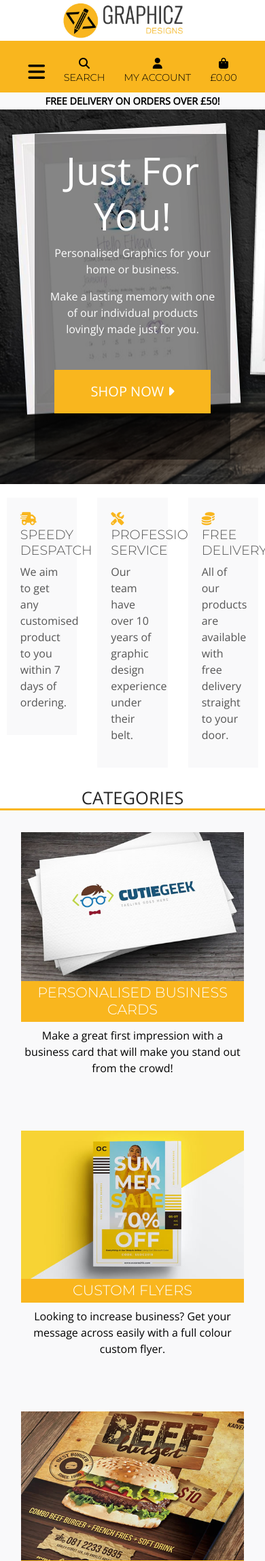
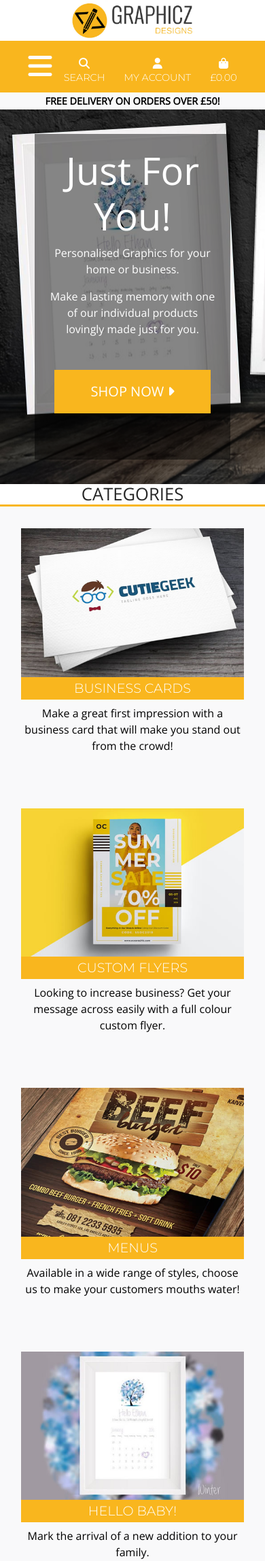
Before and after one commit to Baynuts/graphics, a Django app: page / in a window 390 px wide. Shown: the top 2296 px of the page at 68% size. Run offline with Django 3.2, Linux system fonts and the light colour scheme; some libraries are stand-ins or nearby versions.

Commit message:
Fix responsive issue on home page

```diff
--- a/home/templates/home/index.html
+++ b/home/templates/home/index.html
@@ -12,7 +12,7 @@
 {% block content %}
     <!--Main homepage image-->
     <div id="home-image" class="position-relative overflow-hidden p-3 m-md-3 text-center bg-light">
-        <div class="col-md-5 p-lg-5 mx-auto">
+        <div class="col-lg-8 col-md-10 p-lg-5 mx-auto">
             <div class="trans-back">
                 <h1 class="display-4 font-weight-normal text-white">Just For You!</h1>
                 <p class="text-white">Personalised Graphics for your home or business. </p>
@@ -24,24 +24,24 @@
         </div>
     </div>
     <!--Reasons to buy-->
-    <div class="container-home">
+    <div class="container-home d-none d-md-block">
         <div class="row">
             <div class="col-4">
                 <div class="icon-block">
                     <h3 class="sell-points"><i class="fas fa-shipping-fast sell-fa"></i>Speedy Despatch</h3>
-                    <p>We aim to get any customised product to you within 7 days of ordering.</p>
+                    <p class="sell-p">We aim to get any customised product to you within 7 days of ordering.</p>
                 </div>
             </div>
             <div class="col-4">
                 <div class="icon-block">
                     <h3 class="sell-points"><i class="fas fa-tools sell-fa"></i>Professional Service</h3>
-                    <p>Our team have over 10 years of graphic design experience under their belt.</p>
+                    <p class="sell-p">Our team have over 10 years of graphic design experience under their belt.</p>
                 </div>
             </div>
             <div class="col-4">
                 <div class="icon-block">
                     <h3 class="sell-points"><i class="fas fa-coins sell-fa"></i>Free Delivery</h3>
-                    <p>All of our products are available with free delivery straight to your door.</p>
+                    <p class="sell-p">All of our products are available with free delivery straight to your door.</p>
                 </div>
             </div>
         </div>
@@ -59,9 +59,11 @@
                     <img src="/media/business-cards-home.jpg" class="img-fluid"/>
                 </a>
             </div>
+            <div class="cat-box">
                 <h2 class="logo-txt">
-                <a href="{% url 'products' %}?category=business_cards" class="homep-link">Personalised Business Cards</a>
+                    <a href="{% url 'products' %}?category=business_cards" class="homep-link">Business Cards</a>
                 </h2>
+            </div>
             <p>Make a great first impression with a business card that will make you stand out from the crowd!</p>
         </div>
       </div>
@@ -72,9 +74,11 @@
                         <img src="/media/leaflet-home.jpg" class="img-fluid"/>
                     </a>
                 </div>
+                <div class="cat-box">
                     <h2 class="logo-txt">
                         <a href="{% url 'products' %}?category=leaflets" class="homep-link">Custom Flyers</a>
                     </h2>
+                </div>
                 <p>Looking to increase business? Get your message across easily with a full colour custom flyer.</p>
             </div>
       </div>
@@ -85,7 +89,9 @@
                         <img src="/media/menu-home.jpg" class="img-fluid"/>
                     </a>
                 </div>
+                <div class="cat-box">
                     <h2 class="logo-txt"><a href="{% url 'products' %}?category=menus" class="homep-link">Menus</a></h2>
+                </div>
                 <p>Available in a wide range of styles, choose us to make your customers mouths water!</p>
             </div>
       </div>
@@ -99,9 +105,11 @@
                     <img src="/media/hello-baby-home.jpg" class="img-fluid"/>
                 </a>
             </div>
+            <div class="cat-box">
             <h2 class="logo-txt">
                 <a href="{% url 'products' %}57" class="homep-link">Hello Baby!</a>
             </h2>
+            </div>
             <p>Mark the arrival of a new addition to your family.</p>
         </div>
       </div>
@@ -112,9 +120,11 @@
                         <img src="/media/pixelfy-home.jpg" class="img-fluid"/>
                     </a>
                 </div>
+                <div class="cat-box">
                     <h2 class="logo-txt">
                         <a href="{% url 'products' %}58" class="homep-link">Pixelfy</a>
                     </h2>
+                </div>
                 <p>Create a loved ones name in a graphicz way.</p>
             </div>
       </div>
@@ -125,7 +135,9 @@
                         <img src="/media/savour-the-date-home.jpg" class="img-fluid"/>
                     </a>
                 </div>
+                <div class="cat-box">
                 <h2 class="logo-txt"><a href="{% url 'products' %}59" class="homep-link">Savour The Date</a></h2>
+                </div>
                 <p>Everbody has that single date that they love to remember.</p>
             </div>
       </div>
@@ -137,7 +149,7 @@
     <!--Product sections-->
     <div class="container-home">
         <div class="row">
-            <div class="col-3">
+            <div class="col-md-3 col-sm-6">
                 <div class="card h-100 border-0">
                     <a href="{% url 'products' %}54">
                         <img class="card-img-top img-fluid" src="/media/business-card-3.jpg" alt="Full Gloss Premium Business Cards">
@@ -156,7 +168,7 @@
                     </div>
                 </div>
             </div>
-            <div class="col-3">
+            <div class="col-md-3 col-sm-6">
                 <div class="card h-100 border-0">
                     <a href="{% url 'products' %}55">
                         <img class="card-img-top img-fluid" src="/media/business-card-4.jpg" alt="Premium Matt Business Cards">
@@ -175,7 +187,7 @@
                     </div>
                 </div>
             </div>
-            <div class="col-3">
+            <div class="col-md-3 col-sm-6">
                 <div class="card h-100 border-0">
                     <a href="{% url 'products' %}54">
                         <img class="card-img-top img-fluid" src="/media/business-card-3.jpg" alt="Full Gloss Premium Business Cards">
@@ -194,7 +206,7 @@
                     </div>
                 </div>
             </div>
-            <div class="col-3">
+            <div class="col-md-3 col-sm-6">
                 <div class="card h-100 border-0">
                     <a href="{% url 'products' %}55">
                         <img class="card-img-top img-fluid" src="/media/business-card-4.jpg" alt="Premium Matt Business Cards">
--- a/static/css/base.css
+++ b/static/css/base.css
@@ -51,8 +51,9 @@ body {
 }
 
 .mob-nav-menu {
-    color:#000;
-    font-size:28px;
+    color: #fefcfc;
+    font-size: 40px;
+    margin-top: -15px;
 }
 
 .std-font {
@@ -176,6 +177,10 @@ h3.sell-points {
     margin-right: 10px;
 }
 
+p.sell-p {
+    padding: 8px;
+    font-size: 0.8em;
+}
 
 /* Footer styles */
 
@@ -218,7 +223,7 @@ footer.text-footer {
 
 .buy-now-button {
     background-color: #ffffff;
-    padding: 2px 20px!important;
+    padding: 2px 10px!important;
     color: #f9b61e;
     font-weight: 600;
 }
@@ -301,7 +306,7 @@ a.category-badge > span.badge:hover {
 
 .logo-txt {
     text-transform: uppercase;
-    font-size: 1.3rem;
+    font-size: 1.2rem;
     background-color: #f9b61e;
     color: #fff;
     padding: 5px;
@@ -374,8 +379,8 @@ a:hover.homep-link {
 /* Allauth form formatting */
 
 .allauth-form-inner-content p {
-    margin-top: 1.5rem; /* mt-4 */
-    color: #6c757d; /* text-secondary */
+    margin-top: 1.5rem;
+    color: #6c757d;
 }
 
 .allauth-form-inner-content input {
@@ -393,7 +398,6 @@ a:hover.homep-link {
 
 .allauth-form-inner-content button,
 .allauth-form-inner-content input[type='submit'] {
-	/* btn */
 	display: inline-block;
     font-weight: 400;
     color: #fff;
@@ -422,7 +426,7 @@ a:hover.homep-link {
 }
 
 .allauth-form-inner-content a {
-	color: #17a2b8; /* text-info */
+	color: #17a2b8;
 }
 
 /* Product Form */
@@ -453,7 +457,20 @@ a:hover.homep-link {
     border-radius: 0;
 }
 
+
+
+
+
+
+
+
 /* -------------------------------- Media Queries */
+
+@media (min-width: 1327px) {
+
+}
+
+
 
 /* Slightly larger container on xl screens */
 @media (min-width: 1200px) {
@@ -461,6 +478,23 @@ a:hover.homep-link {
     max-width: 80%;
   }
 }
+
+
+
+@media (max-width: 1080px) {
+
+h3.sell-points {
+    font-size: 1.0rem;
+}
+.lead {
+    font-size: 1rem;
+}
+
+
+}
+
+
+
 
 /* pad the top a bit when navbar is collapsed on mobile */
 @media (max-width: 991px) {
@@ -511,16 +545,42 @@ a:hover.homep-link {
 
     .logo-box {
         height: 60px;
+        margin-left: 0px;
     }
 
     .navbar a:hover {
     border-bottom: none;
     }
+
+.logo {
+    text-align: center;
 }
 
+.navbar-nav .nav-link {
+    padding-top: 20px;
+    padding-bottom: 20px;
+}
+
+.nav-item a {
+    border-bottom: none;
+    color: #fff;
+}
+
+a.dropdown-item {
+    color: #000;
+}
+
+.icon-block {
+    padding: 10px;
+    height: 151px;
+}
+
+.lead {
+    font-size: 0.8rem!important;
+}
+
+a.buy-now-button.btn.rounded-0.float-right.text-uppercase.py-3 {
+    float: left!important;
+}
 
 }
-
-
-
-}
--- a/templates/base.html
+++ b/templates/base.html
@@ -88,7 +88,7 @@
         </div>
 
         <div id="bottomnav" class="row pt-lg-2 d-lg-flex">
-            <div class="col-12 col-lg-4">
+            <div class="col-12 col-lg-4 logo">
                 <a href="{% url 'home' %}">
                     <img src="/media/graphicz-logo.jpg" class="logo-box">
                 </a>
@@ -153,7 +153,7 @@
             <div class="col-10">
                 <p class="footer-txt">
                     <span class="graphic-yell">Graphicz Designs</span><br>
-                    Specialists in customised and personalised artwork for persoanl and business.
+                    Specialists in customised and personalised artwork for personal and business.
                 </p>
             </div>
         </div>
--- a/templates/includes/mobile-top-header.html
+++ b/templates/includes/mobile-top-header.html
@@ -1,5 +1,5 @@
 <li class="list-inline-item">
-    <a class="text-black nav-link d-block d-lg-none" href="#" id="mobile-search" data-toggle="dropdown" aria-haspopup="true" aria-expanded="false">
+    <a class="text-white nav-link d-block d-lg-none" href="#" id="mobile-search" data-toggle="dropdown" aria-haspopup="true" aria-expanded="false">
         <div class="text-center">
             <div><i class="fas fa-search fa-lg"></i></div>
             <p class="my-0">Search</p>
@@ -21,7 +21,7 @@
     </div>
 </li>
 <li class="list-inline-item dropdown">
-    <a class="text-black nav-link d-block d-lg-none" href="#" id="user-options" data-toggle="dropdown" aria-haspopup="true" aria-expanded="false">
+    <a class="text-white nav-link d-block d-lg-none" href="#" id="user-options" data-toggle="dropdown" aria-haspopup="true" aria-expanded="false">
         <div class="text-center">
             <div><i class="fas fa-user fa-lg"></i></div>
             <p class="my-0">My Account</p>
@@ -40,11 +40,11 @@
         {% endif %}
     </div>
 </li>
-<li class="list-inline-item">
-    <a class="{% if grand_total %}text-primary font-weight-bold{% else %}text-black{% endif %} nav-link d-block d-lg-none" href="{% url 'view_cart' %}">
+<li class="list-inline-item basket">
+    <a class="{% if grand_total %}text-primary font-weight-bold{% else %}text-white{% endif %} nav-link d-block d-lg-none" href="{% url 'view_cart' %}">
         <div class="text-center">
-            <div><i class="fas fa-shopping-bag fa-lg"></i></div>
-            <p class="my-0">
+            <div><i class="fas fa-shopping-bag fa-lg text-white"></i></div>
+            <p class="my-0 text-white">
                 {% if grand_total %}
                     £{{ grand_total|floatformat:2 }}
                 {% else %}
```
Lines whose indentation alone changed are shown as unchanged.
